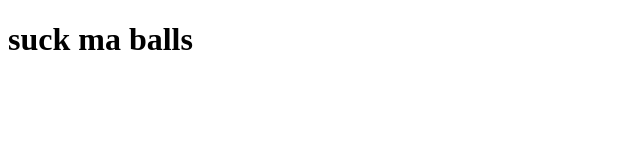
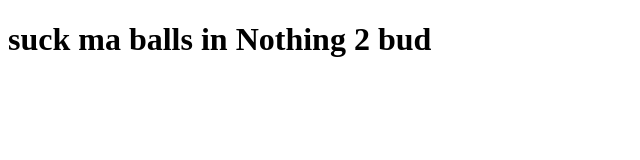
Before and after one commit to Lakidayo/Saka, a plain HTML site: page index.html in a window 1280 px wide. Shown: the whole page, without its empty margins (0-640 px from the left). Drawn offline with Linux system fonts and the light colour scheme.

Commit message:
ko co gi

```diff
--- a/index.html
+++ b/index.html
@@ -6,6 +6,6 @@
     <title>Test</title>
   </head>
   <body>
-    <h1>suck ma balls</h1>
+    <h1>suck ma balls in Nothing 2 bud</h1>
   </body>
 </html>
```
